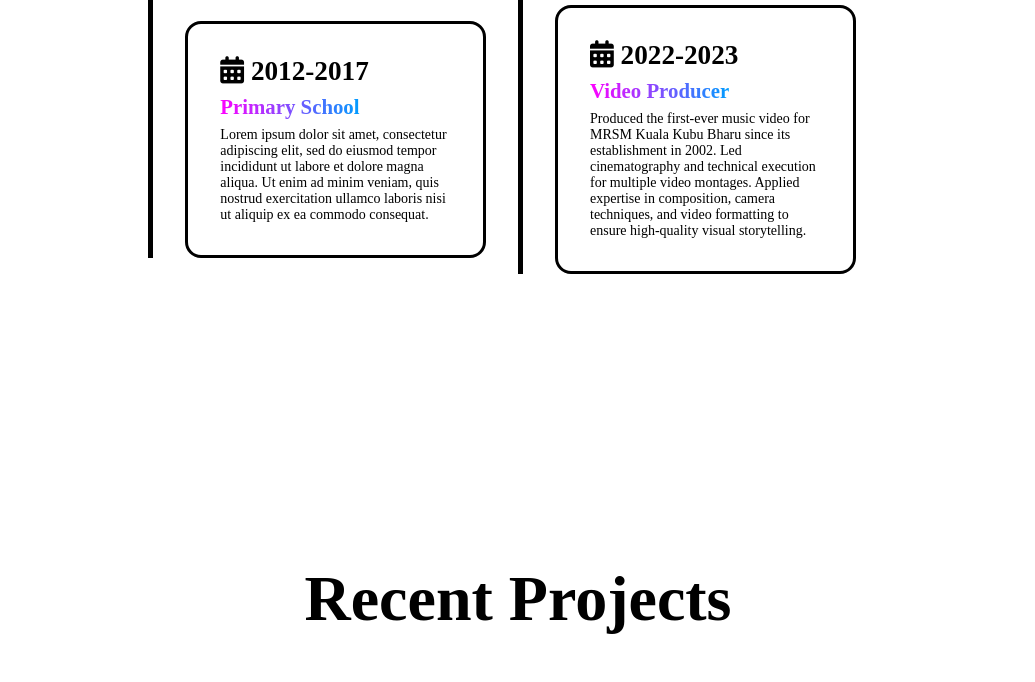
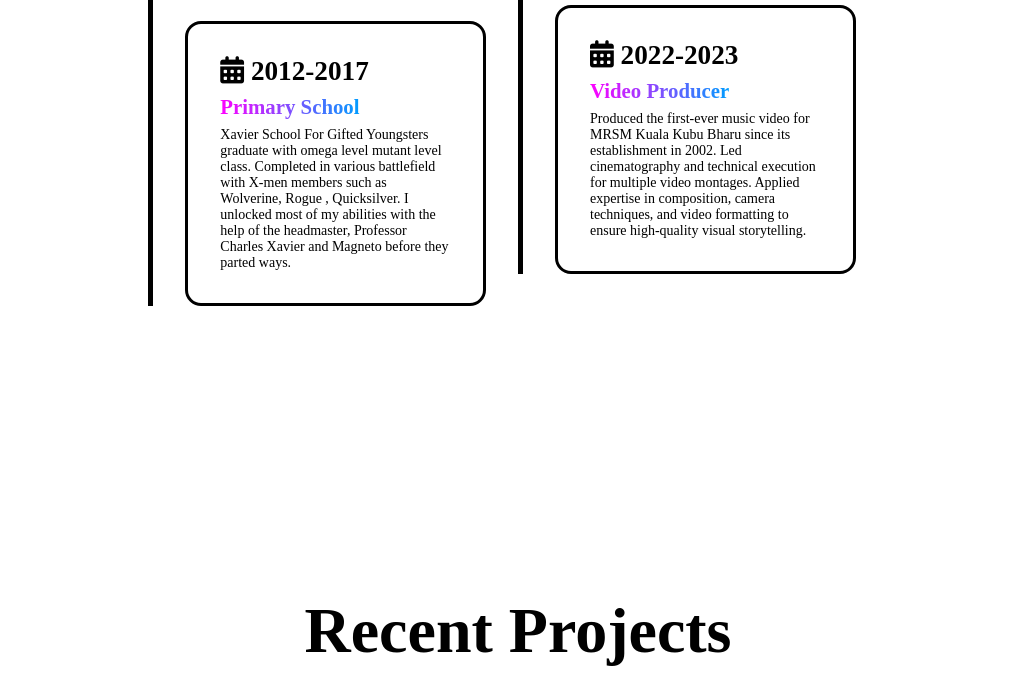
Before and after one commit to HisagaZ/haz1man.io, a plain HTML site: page index.html in a window 1280 px wide. Shown: the part 3000-3682 px from the top of the page, without its empty margins (122-1157 px from the left). Drawn offline with Linux system fonts and the light colour scheme.

Commit message:
Update index.html

```diff
--- a/index.html
+++ b/index.html
@@ -168,7 +168,7 @@
 
                     <h3>Primary School</h3>
 
-                    <p>Lorem ipsum dolor sit amet, consectetur adipiscing elit, sed do eiusmod tempor incididunt ut labore et dolore magna aliqua. Ut enim ad minim veniam, quis nostrud exercitation ullamco laboris nisi ut aliquip ex ea commodo consequat.</p>
+                    <p>Xavier School For Gifted Youngsters graduate with omega level mutant level class. Completed in various battlefield with X-men members such as Wolverine, Rogue , Quicksilver. I unlocked most of my abilities with the help of the headmaster, Professor Charles Xavier and Magneto before they parted ways.</p>
                 </div>
 
             </div>
```
